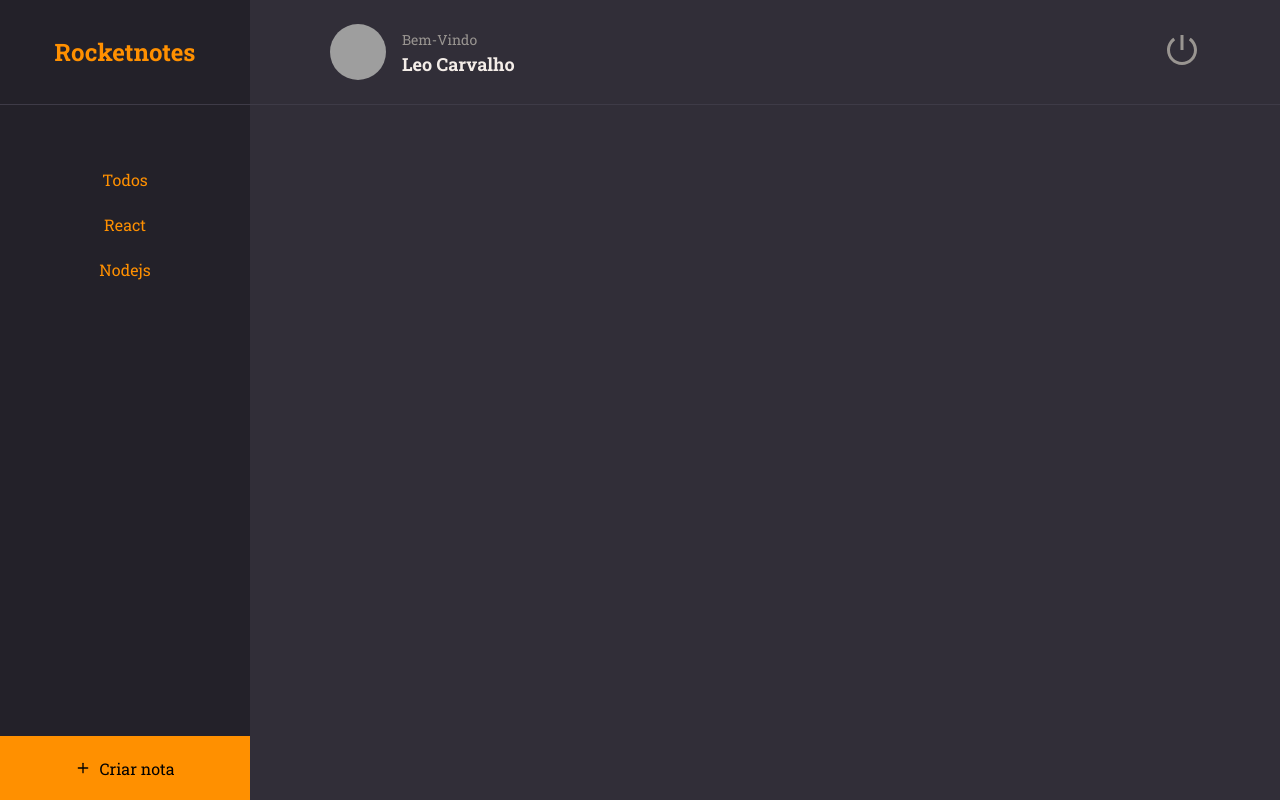
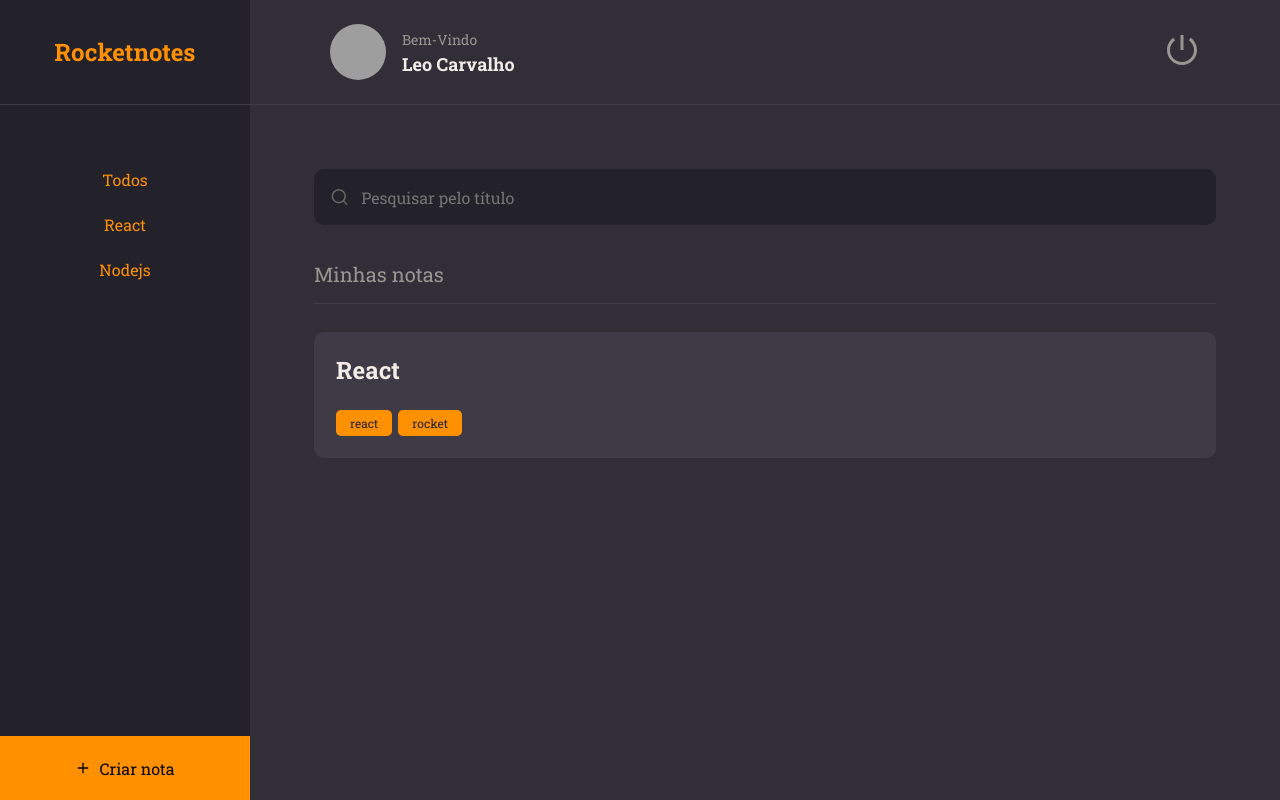
Before and after one commit to LeoGCarva/Mi-notas, a React (Vite) app: page / in a window 1280 px wide. Built offline with nearby package versions, Linux system fonts and the light colour scheme; grey boxes are pictures that could not be loaded.

Commit message:
Add Note and Input Improve

```diff
--- /dev/null
+++ b/src/components/Input/index.jsx
@@ -0,0 +1,11 @@
+import { Container } from "./styles";
+
+export function Input({ icon: Icon, ...rest }){
+    return  (
+        <Container >
+            {Icon && <Icon size={20} />}
+            <input {...rest}/>
+
+        </Container>
+    );
+}
--- /dev/null
+++ b/src/components/Input/styles.js
@@ -0,0 +1,33 @@
+import styled from "styled-components";
+
+export const Container = styled.div`
+    width: 100%;
+    display: flex;
+    align-items: center;
+
+    background-color: ${({ theme }) => theme.COLORS.BACKGROUND_900};
+    color: ${({ theme }) => theme.COLORS.GRAY_300};
+
+    margin-bottom: 8px;
+    border-radius: 10px;
+
+    > input {
+        height: 56px;
+        width: 100%;
+
+        padding: 12px;
+
+        color: ${({ theme }) => theme.COLORS.WHITE};
+        background: transparent;
+        border: none;
+
+        &:placeholder {
+            color: ${({ theme }) => theme.COLORS.GRAY_300};
+        }
+
+    }
+
+    > svg {
+        margin-left: 16px;
+    }
+`;
--- /dev/null
+++ b/src/components/Note/index.jsx
@@ -0,0 +1,21 @@
+import { Container } from "./styles";
+import { Tag } from "../Tag"
+
+export function Note({ data, ...rest}){
+    return (
+        <Container {...rest}>
+            <h1> {data.title} </h1>
+
+            {
+                data.tags &&
+                <footer>
+                    {
+                        data.tags.map( tag => <Tag key={tag.id} title={tag.name}/>)
+                    }
+                </footer>
+            }
+
+        </Container>
+
+    );
+}
--- /dev/null
+++ b/src/components/Note/styles.js
@@ -0,0 +1,27 @@
+import styled from "styled-components";
+
+export const Container = styled.button`
+    width: 100%;
+    background-color: ${({ theme }) => theme.COLORS.BACKGROUND_700};
+
+    border: none;
+    border-radius: 10px;
+
+    padding: 22px;
+    margin-bottom: 16px;
+
+    > h1 {
+        flex: 1;
+        text-align: left;
+        font-weight: 700;
+        font-size: 24px;
+        color: ${({ theme }) => theme.COLORS.WHITE};
+    }
+
+    > footer {
+        width: 100%;
+        display: flex;
+        margin-top: 24px;
+
+    }
+`;
--- a/src/components/Tag/index.jsx
+++ b/src/components/Tag/index.jsx
@@ -1,8 +1,8 @@
 import { Container } from "./styles";
 
-export function Tag({ title }){
+export function Tag({ title, ...rest}){
     return (
-        <Container>
+        <Container {...rest}>
             {title}
         </Container>
     )
--- a/src/pages/Home/index.jsx
+++ b/src/pages/Home/index.jsx
@@ -1,8 +1,11 @@
-import { FiPlus } from "react-icons/fi";
+import { FiPlus, FiSearch } from "react-icons/fi";
 import { Container, Brand, Menu, Search, Content, NewNote } from "./styles";
 
 import { Header } from "../../components/Header";
 import { ButtonText } from "../../components/ButtonText";
+import { Section } from "../../components/Section";
+import { Note } from "../../components/Note";
+import { Input } from "../../components/Input";
 
 export function Home(){
     return (
@@ -20,11 +23,19 @@ export function Home(){
             </Menu>
 
             <Search>
-
+                <Input placeholder="Pesquisar pelo título" icon={FiSearch} />
             </Search>
 
             <Content>
-
+                <Section title="Minhas notas">
+                    <Note data={{
+                        title: 'React',
+                        tags: [
+                            { id: '1', name: 'react' },
+                            {id: '2', name: 'rocket'}
+                        ]
+                        }}/>
+                </Section>
             </Content>
 
             <NewNote>
--- a/src/pages/Home/styles.js
+++ b/src/pages/Home/styles.js
@@ -48,11 +48,14 @@ export const Menu = styled.ul`
 
 export const Search = styled.div`
     grid-area: search;
+    padding: 64px 64px 0;
 
 `;
 
 export const Content = styled.div`
     grid-area: content;
+    padding: 0 64px;
+    overflow-y: auto;
 
 `;
 
```
